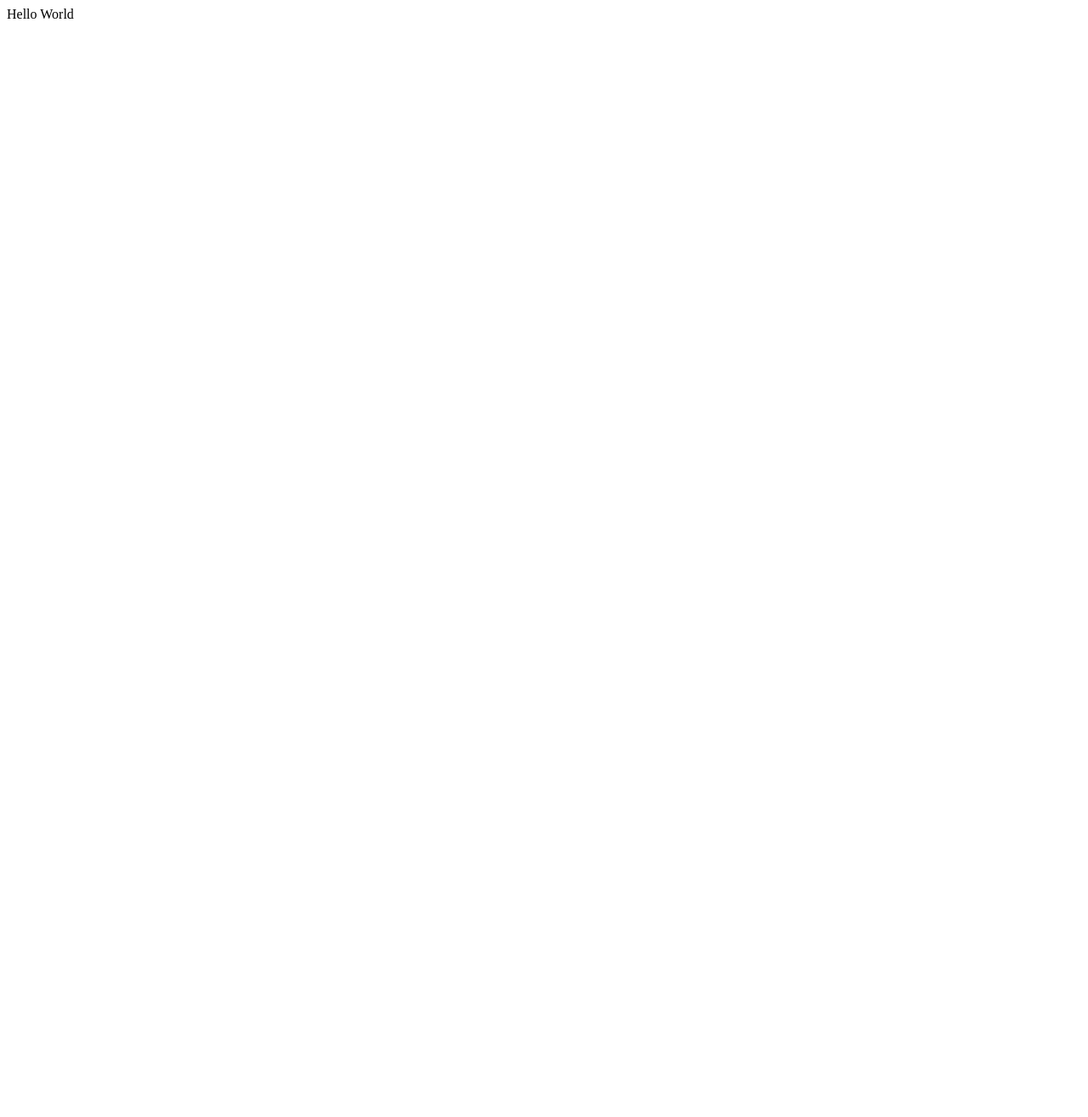
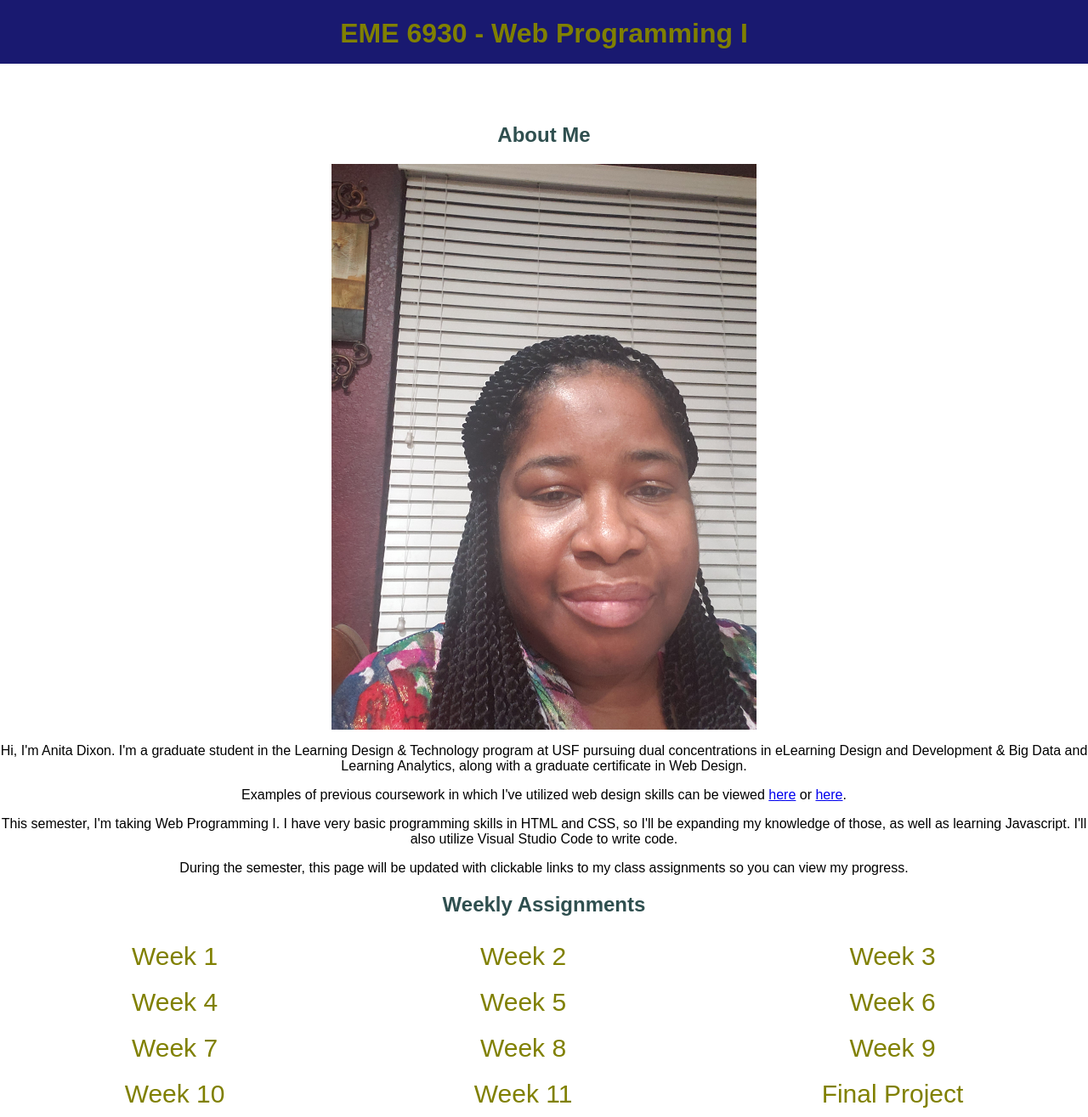
Before and after one commit to adixon99/Web-Programming-I-Spring-2023, a plain HTML site: page index.html in a window 1280 px wide. Shown: the whole page at 85% size. Before the commit the page ends 800 px from the top, so only its background shows below. Drawn offline with Linux system fonts and the light colour scheme.

Commit message:
Week 0
Week 0

```diff
--- a/index.html
+++ b/index.html
@@ -1,3 +1,59 @@
+<!doctype html>
 <html>
-    Hello World
+<head>
+<link href="style.css" rel="stylesheet" type="text/css">
+<title>Anita Dixon - Web Programming I </title>
+</head>
+
+<body>
+<header>
+<h1> EME 6930 - Web Programming I </h1>
+
+
+</header>
+
+<section>
+<h2> About Me</h2>
+
+
+
+
+
+
+
+<img src= "Anita Dixon Pic.jpg" alt=" Anita Dixon sitting at a table"; width="500px"; height="auto">
+
+
+<p>Hi, I'm Anita Dixon. I'm a graduate student in the Learning Design &amp; Technology program at USF pursuing dual concentrations in eLearning Design and Development &amp; Big Data and Learning Analytics, along with a graduate certificate in Web Design.
+</p>
+
+
+<p> Examples of previous coursework in which I've utilized web design skills can be viewed
+<a href="http://mcphersona.myweb.usf.edu/"> here</a> or <a href="http://mcphersona.myweb.usf.edu/FinalProject/"> here</a>.
+</p>
+
+<p>This semester, I'm taking Web Programming I. I have very basic programming skills in HTML and CSS, so I'll be expanding my knowledge of those, as well as learning Javascript. I'll also utilize Visual Studio Code to write code.</p>
+
+<p>During the semester, this page will be updated with clickable links to my class assignments so you can view my progress.</p>
+
+<h2> Weekly Assignments</h2>
+
+<div class="grid-container">
+<div class="grid-item">Week 1</div>
+<div class="grid-item">Week 2</div>
+<div class="grid-item">Week 3</div>
+<div class="grid-item">Week 4</div>
+<div class="grid-item">Week 5</div>
+<div class="grid-item">Week 6</div>
+<div class="grid-item">Week 7</div>
+<div class="grid-item">Week 8</div>
+<div class="grid-item">Week 9</div>
+<div class="grid-item">Week 10</div>
+<div class="grid-item">Week 11</div>
+<div class="grid-item">Final Project</div>
+</div>
+
+</section>
+
+</body>
 </html>
--- /dev/null
+++ b/style.css
@@ -0,0 +1,64 @@
+@charset "UTF-8";
+/* CSS Document */
+
+html {
+	-ms-text-size-adjust:100%;
+	-webkit-text-size-adjust:100%;
+}
+
+body{
+	margin: auto;
+	background-color: white;
+	font-family: sans-serif;
+	padding-top: 125px;
+	text-align:center;
+
+}
+
+h1,h3,h4 {
+	color:olive;text-align: center;
+}
+
+h2 {
+	color:darkslategrey;text-align: center;
+}
+
+
+header {
+	position:fixed;
+	top: 0;
+	left: 0;
+	width: 100%;
+	background-color: midnightblue;
+	color: white;
+	box-sizing:border-box;
+	clear: both;
+	z-index: 1;
+	height: 75px;
+
+}
+
+
+img {display:block;
+  margin-left: auto;
+  margin-right: auto;
+  margin-top: auto;
+}
+
+
+
+
+.grid-container {
+  display: grid;
+  grid-template-columns: auto auto auto;
+  background-color:white;
+  margin: auto;
+	}
+
+.grid-item {
+  background-color: white;
+  padding: 10px;
+  font-size: 30px;
+  text-align: center;
+  color: olive;
+}
```
Also changed, not shown: Anita Dixon Pic.jpg (added).
